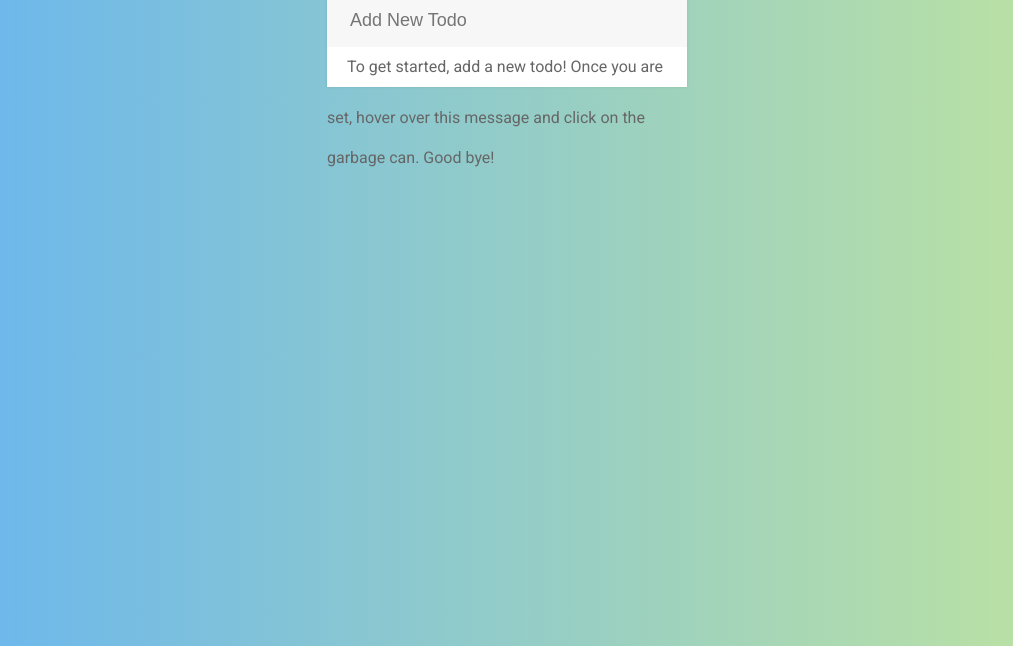
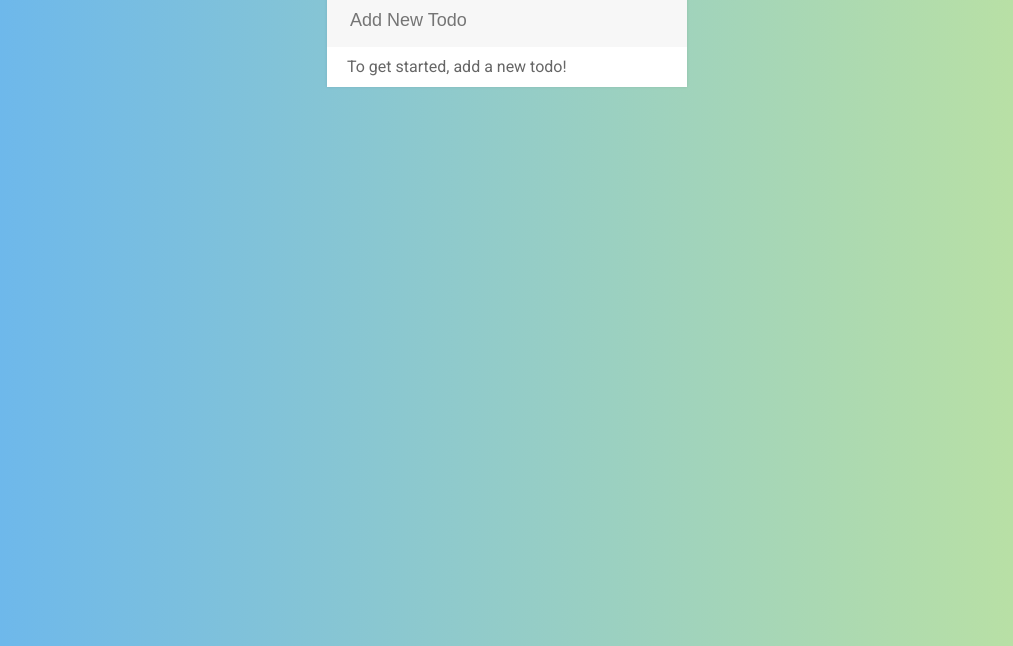
Before and after one commit to gilsontsang/APPLICATION-Todo-List-ColtSteele, a plain HTML site: page index.html in a window 1280 px wide. Shown: the part 154-800 px from the top of the page, without its empty margins (133-1146 px from the left). Drawn offline with nearby package versions, Linux system fonts and the light colour scheme.

Commit message:
Update index.html

```diff
--- a/index.html
+++ b/index.html
@@ -18,7 +18,7 @@
   <input type="text" placeholder="Add New Todo">
 
   <ul>
-    <li><span><i class="fa fa-trash"></i></span>To get started, add a new todo! Once you are set, hover over this message and click on the garbage can. Good bye!</li>
+    <li><span><i class="fa fa-trash"></i></span>To get started, add a new todo!</li>
   </ul>
 
 </div>
```
